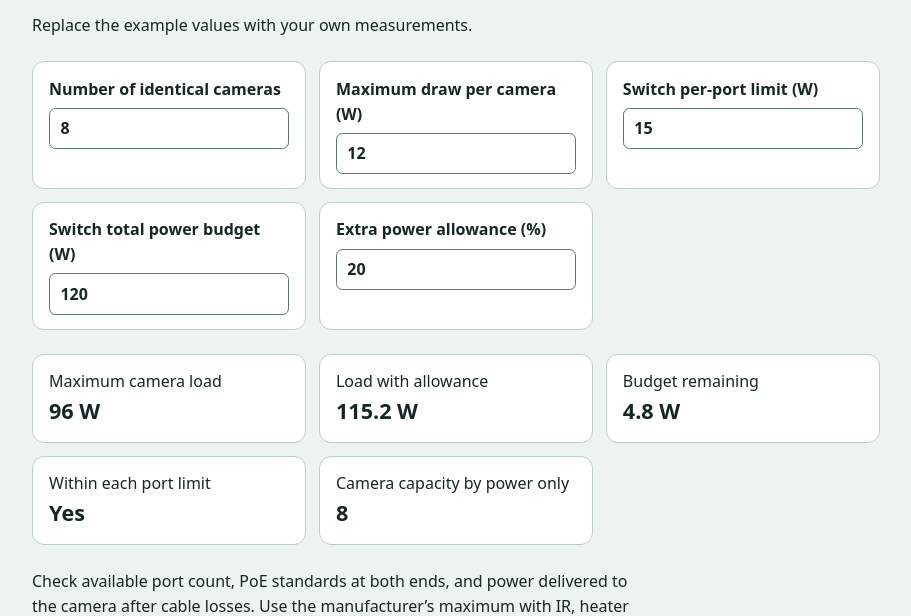
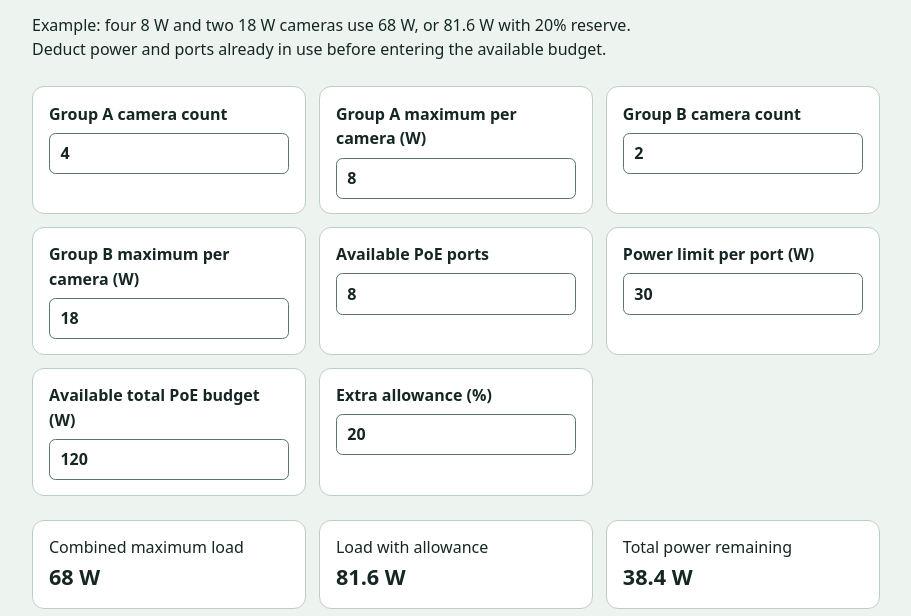
Before and after one commit to Elechid/poe-power-budget-calculator, a plain HTML site: page index.html in a window 1280 px wide. Shown: the part 205-821 px from the top of the page, without its empty margins (184-1095 px from the left). Drawn offline with Linux system fonts and the light colour scheme.

Commit message:
Improve bilingual inputs, results and related guide links

```diff
--- a/app.mjs
+++ b/app.mjs
@@ -14,9 +14,9 @@ const fields = selected.fields.map(([, , initial, min, step, max]) => {
   const label = document.createElement('label');
   const text = document.createElement('span');
   const input = document.createElement('input');
-  input.required = true;
-  input.value = initial;
-  if (typeof initial === 'number') {
+  input.required = initial !== null;
+  input.value = initial ?? '';
+  if (min !== undefined) {
     input.type = 'number';
     input.min = min;
     input.step = step ?? 'any';
@@ -40,10 +40,10 @@ const cards = selected.labels.map(() => {
 
 function render() {
   let values = [];
-  let invalid = !fields.every(({input}) => input.validity.valid && input.value.trim());
+  let invalid = !fields.every(({input}) => input.validity.valid);
   if (!invalid) {
     try {
-      values = selected.calculate(...fields.map(({input}) => input.type === 'number' ? input.valueAsNumber : input.value.trim()));
+      values = selected.calculate(...fields.map(({input}) => input.value.trim() ? (input.type === 'number' ? input.valueAsNumber : input.value.trim()) : null));
     } catch (error) {
       if (!(error instanceof RangeError)) throw error;
       invalid = true;
@@ -56,11 +56,11 @@ function render() {
   cards.forEach(({output}, index) => {
     const value = values[index];
     const unit = selected.labels[index][2];
-    output.textContent = invalid ? '—' : typeof value === 'boolean'
+    output.textContent = invalid ? '—' : value == null ? ['Unconfirmed','待確認'][locale] : Array.isArray(value) ? value[locale] : typeof value === 'string' ? value : typeof value === 'boolean'
       ? (value ? ['Yes','是'] : ['No','否'])[locale]
       : format.format(Math.abs(value) < 1e-9 ? 0 : value) + (unit ? ' ' + unit : '');
   });
-  byId('measurements').value = invalid ? '' : values.map((value, i) => selected.fields[i][locale] + ' — ' + value).join('\n');
+  byId('measurements').value = invalid ? '' : [selected.title[locale], ...values.map((value, i) => selected.fields[i][locale] + ' — ' + (value ?? ['Not measured','未量'][locale])), ['Photos: outside, inside, door edge and frame by the lock.','相片：門外、門內、門邊及鎖位門框。'][locale]].join('\n');
 }
 
 function localize() {
@@ -69,10 +69,12 @@ function localize() {
   language.textContent = locale ? 'English' : '繁體中文';
   language.lang = locale ? 'en' : 'zh-Hant';
   byId('title').textContent = selected.title[locale];
-  byId('intro').textContent = ['Replace the example values with your own measurements.','請用你的實際規格或量度結果取代示例數字。'][locale];
+  byId('intro').textContent = selected.intro[locale];
   byId('note').textContent = selected.note[locale];
   byId('source').textContent = ['Source code','原始碼'][locale];
   byId('brand').href = 'https://elechid.com' + (locale ? '/' : '/en/');
+  byId('guide').href = 'https://elechid.com' + (locale ? '' : '/en') + '/blogs/news/' + selected.guide;
+  byId('guide').textContent = ['Read the Elechid guide','閱讀 Elechid 選購及安裝指南'][locale];
   byId('error').textContent = ['Check all inputs and confirm the listed specifications agree.','請核對各欄輸入，並確認規格互相一致。'][locale];
   byId('checklist').hidden = !lockMode;
   byId('list-label').textContent = ['Measurement record','量度紀錄'][locale];
--- a/index.html
+++ b/index.html
@@ -46,5 +46,5 @@ form:empty,.results:empty { display:none; }
 </section>
 <p id="note"></p>
 <noscript>JavaScript is required. 此工具需要 JavaScript。</noscript>
-<p><a id="source" href="https://github.com/Elechid/poe-power-budget-calculator">Source code</a></p>
+<p><a id="guide" href="https://elechid.com/en/blogs/news/poe-camera-nvr-system-planning-hong-kong">Read the Elechid guide</a> · <a id="source" href="https://github.com/Elechid/poe-power-budget-calculator">Source code</a></p>
 </main></body></html>
--- a/settings.mjs
+++ b/settings.mjs
@@ -3,14 +3,10 @@ import { poe } from './tools.mjs';
 export const tools = {
   poe: {
     title: ['PoE power budget calculator','PoE 供電預算計算器'],
-    fields: [
-      ['Number of identical cameras','相同型號鏡頭數量',8,1,1],
-      ['Maximum draw per camera (W)','每部鏡頭最大耗電（W）',12,0.1],
-      ['Switch per-port limit (W)','交換器每口供電上限（W）',15,0.1],
-      ['Switch total power budget (W)','交換器總供電預算（W）',120,0.1],
-      ['Extra power allowance (%)','額外預留供電（%）',20,0,'any',100],
-    ],
-    labels: [['Maximum camera load','鏡頭最高總耗電','W'],['Load with allowance','連預留耗電','W'],['Budget remaining','總供電餘額','W'],['Within each port limit','未超出單口上限'],['Camera capacity by power only','只按供電計算的鏡頭上限']],
+    fields: [["Group A camera count", "A 組鏡頭數", 4, 0, 1], ["Group A maximum per camera (W)", "A 組每部最大耗電（W）", 8, 0], ["Group B camera count", "B 組鏡頭數", 2, 0, 1], ["Group B maximum per camera (W)", "B 組每部最大耗電（W）", 18, 0], ["Available PoE ports", "可用 PoE 端口數", 8, 0, 1], ["Power limit per port (W)", "每口供電上限（W）", 30, 0.1], ["Available total PoE budget (W)", "可用總供電預算（W）", 120, 0.1], ["Extra allowance (%)", "額外預留（%）", 20, 0, "any", 100]],
+    labels: [["Combined maximum load", "最高總耗電", "W"], ["Load with allowance", "連預留耗電", "W"], ["Total power remaining", "總供電餘額", "W"], ["Each camera fits per-port limit", "每部均在單口上限內"], ["Ports remaining", "剩餘端口"]],
+    guide: "poe-camera-nvr-system-planning-hong-kong",
+    intro: ["Example: four 8 W and two 18 W cameras use 68 W, or 81.6 W with 20% reserve. Deduct power and ports already in use before entering the available budget.", "例如 4 部 8 W 加 2 部 18 W，共 68 W；加 20% 預留為 81.6 W。請先扣除其他裝置已使用的供電及端口。"],
     calculate: poe,
     note: ['Check available port count, PoE standards at both ends, and power delivered to the camera after cable losses. Use the manufacturer’s maximum with IR, heater or PTZ enabled where applicable. Deduct other devices from the input budget.', '另行核對可用端口、兩端 PoE 標準及線材損耗後的實際供電。適用時用原廠開啟紅外線、加熱器或 PTZ 的最大耗電；其他裝置先從總預算扣除。'],
   },
--- a/tools.mjs
+++ b/tools.mjs
@@ -1,5 +1,6 @@
-export function poe(cameras, watts, port, supply, reserve) {
-  const load = cameras * watts;
-  const design = load * (1 + reserve / 100);
-  return [load, design, supply - design, watts <= port, watts <= port ? Math.floor((supply + 1e-9) / (watts * (1 + reserve / 100))) : 0];
+export function poe(a,wa,b,wb,ports,port,budget,reserve) {
+  if ((a && !wa) || (b && !wb)) throw new RangeError();
+  const load=a*wa+b*wb;
+  const plan=load*(1+reserve/100);
+  return [load,plan,budget-plan,(!a||wa<=port)&&(!b||wb<=port),ports-a-b];
 }
```
Also changed, not shown: 1 other file.
